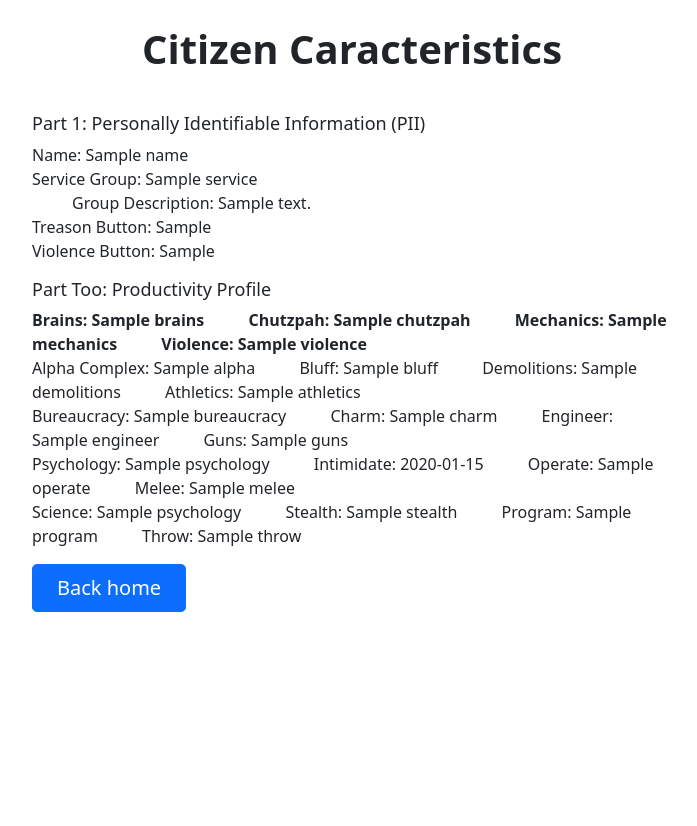
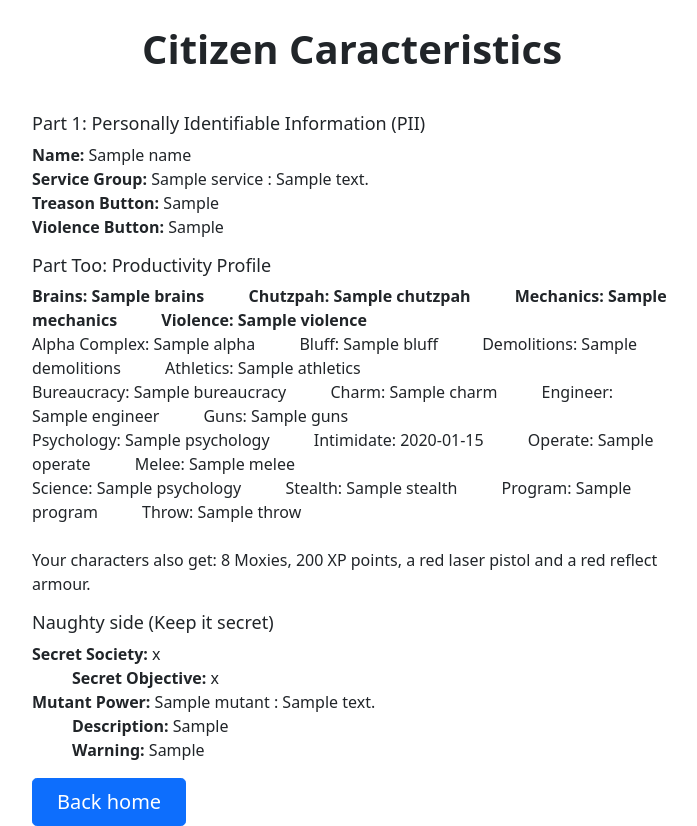
Before and after one commit to IntoCpp/Charlie-PCE-R, a Flask app: template templates/hello.html in a window 1280 px wide. Shown: the part 215-1041 px from the top of the page, without its empty margins (288-985 px from the left). Before the commit the page ends 827 px from the top, so only its background shows below. Run offline with Flask 2, Linux system fonts and the light colour scheme; the template is opened without the code that fills it: most values are stand-ins (such as "Sample title", 1, 10 or a date in 2020); some libraries are stand-ins or nearby versions.

Commit message:
All information done

```diff
--- a/app.py
+++ b/app.py
@@ -34,7 +34,41 @@ def hello():
       service = pcg.service_group,
       service_desc = pcg.service_group_description,
       btn_treason = pcg.button_treason,
-      btn_violence = pcg.button_violence)
+      btn_violence = pcg.button_violence,
+
+      Brains = pcg.productivity.brains["Brains"],
+      Chutzpah = pcg.productivity.chutzpah["Chutzpah"],
+      Mechanics = pcg.productivity.mechanics["Mechanics"],
+      Violence = pcg.productivity.violence["Violence"],
+
+      Alpha = pcg.productivity.brains["Alpha Complex"],
+      Bluff = pcg.productivity.chutzpah["Bluff"],
+      Demolition = pcg.productivity.mechanics["Demolitions"],
+      Athletics = pcg.productivity.violence["Athletics"],
+
+      Bureaucracy = pcg.productivity.brains["Bureaucracy"],
+      Charm = pcg.productivity.chutzpah["Charm"],
+      Engineer = pcg.productivity.mechanics["Engineer"],
+      Guns = pcg.productivity.violence["Guns"],
+
+      Psychology = pcg.productivity.brains["Psychology"],
+      Intimidate = pcg.productivity.chutzpah["Intimidate"],
+      Operate = pcg.productivity.mechanics["Operate"],
+      Melee = pcg.productivity.violence["Melee"],
+
+      Science = pcg.productivity.brains["Science"],
+      Stealth = pcg.productivity.chutzpah["Stealth"],
+      Program = pcg.productivity.mechanics["Program"],
+      Throw = pcg.productivity.violence["Throw"],
+
+      Secret = pcg.secret_society,
+      Secret_desc = pcg.secret_society_description,
+      Mutant = pcg.mutations,
+      Mutant_purpose = pcg.mutations_purpose,
+      Mutant_warning = pcg.mutations_warning
+
+      )
+
 
 
 if __name__ == '__main__':
--- a/templates/hello.html
+++ b/templates/hello.html
@@ -20,11 +20,10 @@
             </style>
             <p class="fs-5">
                 <h1 style="font-size: 18px;">Part 1: Personally Identifiable Information (PII)</h1>
-                Name: {{ name }}<br>
-                Service Group: {{ service }}<br>
-                <span class="offset-line"> Group Description: {{ service_desc }}</span><br>
-                Treason Button: {{btn_treason}}<br>
-                Violence Button: {{btn_violence}}<br>
+                <strong>Name:</strong> {{ name }}<br>
+                <strong>Service Group:</strong> {{ service }} : {{ service_desc }}<br>
+                <strong>Treason Button:</strong> {{btn_treason}}<br>
+                <strong>Violence Button:</strong> {{btn_violence}}<br>
             </p>
             <p>
             <h1 style="font-size: 18px;">Part Too: Productivity Profile</h1>
@@ -33,7 +32,18 @@
             Bureaucracy: {{Bureaucracy}} <span class="offset-line"></span> Charm: {{Charm}} <span class="offset-line"></span> Engineer: {{Engineer}} <span class="offset-line"></span> Guns: {{Guns}} <span class="offset-line"></span><br>
             Psychology: {{Psychology}} <span class="offset-line"></span> Intimidate: {{Intimidate}} <span class="offset-line"></span> Operate: {{Operate}} <span class="offset-line"></span> Melee: {{Melee}} <span class="offset-line"></span><br>
             Science: {{Psychology}} <span class="offset-line"></span> Stealth: {{Stealth}} <span class="offset-line"></span> Program: {{Program}} <span class="offset-line"></span> Throw: {{Throw}} <span class="offset-line"></span><br>
+            <br>
+            Your characters also get: 8 Moxies, 200 XP points, a red laser pistol and a red reflect armour.<br>
             </p>
+            <p>
+              <h1 style="font-size: 18px;">Naughty side (Keep it secret)</h1>
+            <strong>Secret Society:</strong> {{Secret}} <br>
+              <span class="offset-line"> <strong>Secret Objective:</strong> {{ Secret_desc }}</span><br>
+              <strong>Mutant Power:</strong> {{Mutant}} : {{Mutant_desc}}<br>
+              <span class="offset-line"> <strong>Description:</strong> {{ Mutant_purpose }}</span><br>
+              <span class="offset-line"> <strong>Warning:</strong> {{ Mutant_warning }}</span><br>
+            </p>
+
             <a href="{{ url_for('index') }}" class="btn btn-primary btn-lg px-4 gap-3">Back home</a>
           </div>
      </main>
```
